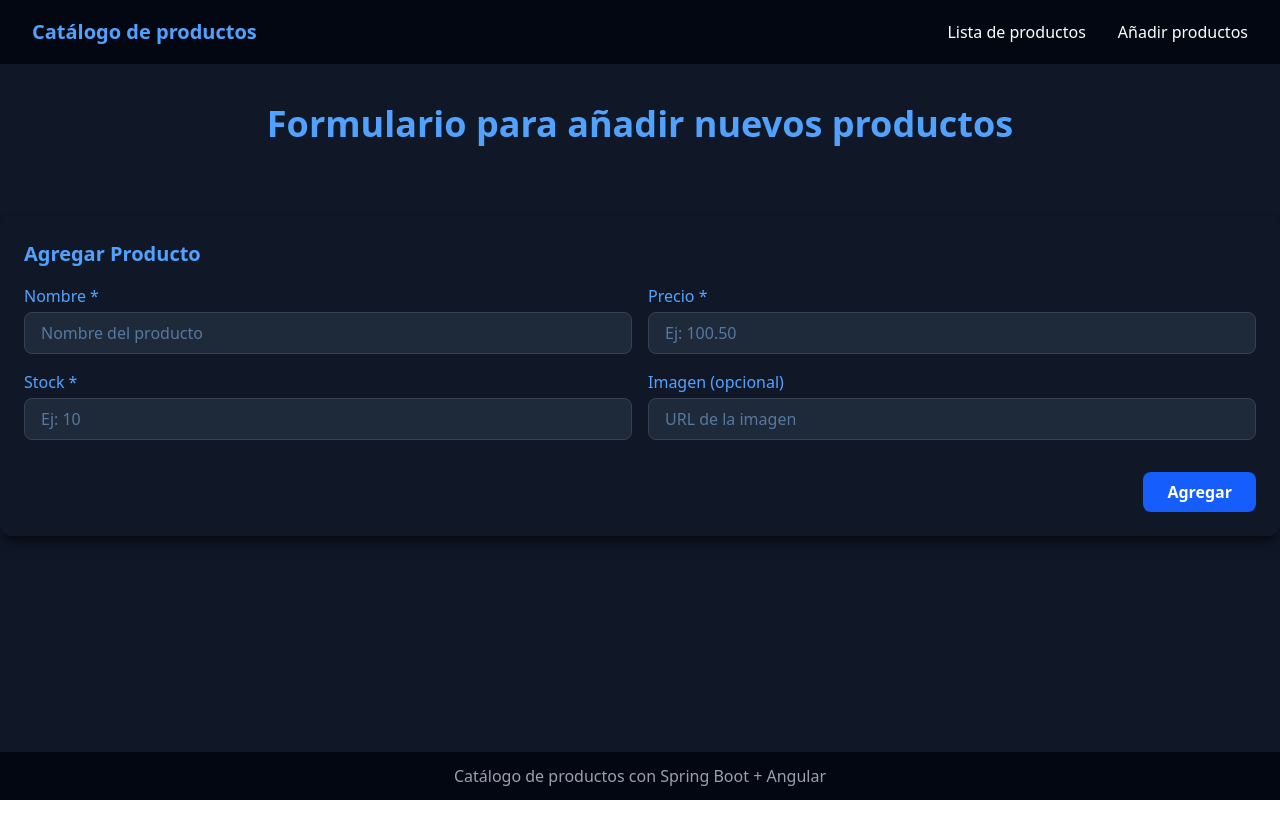
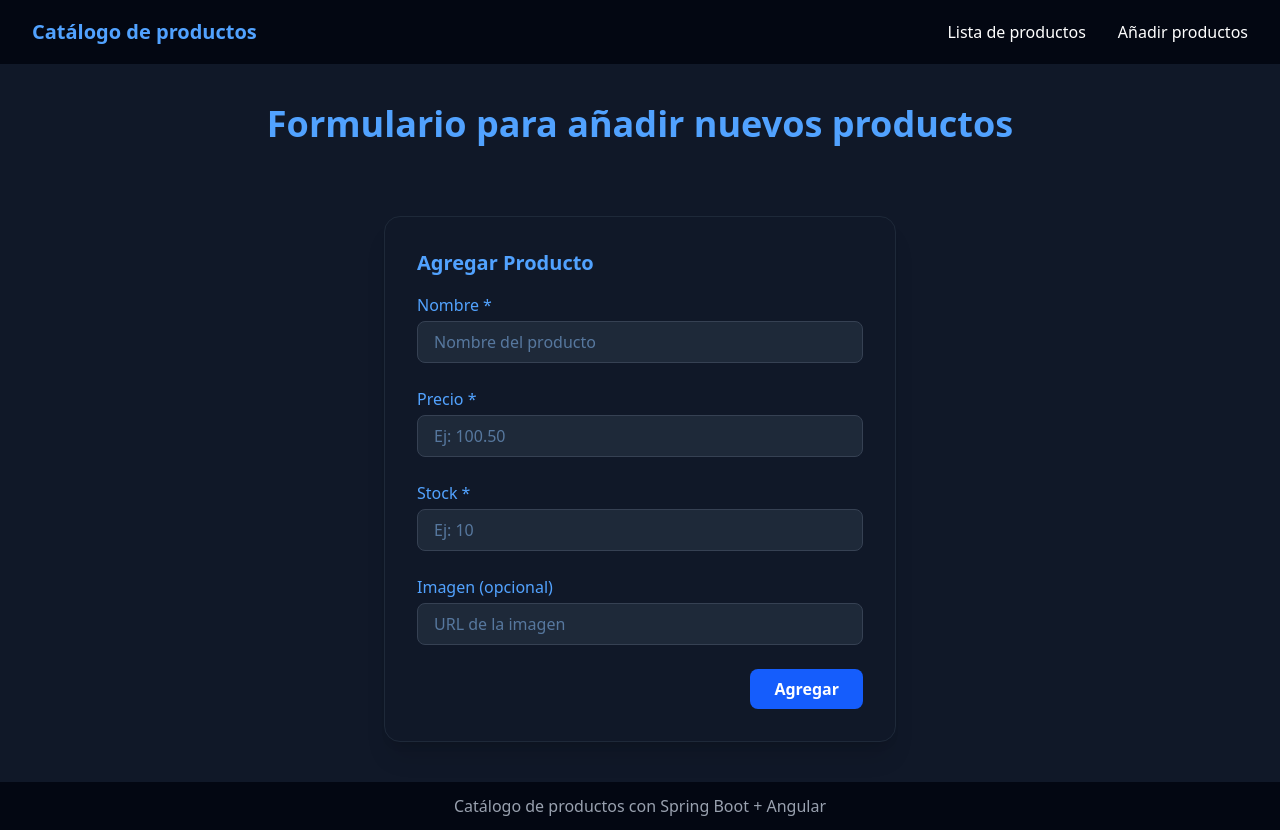
Before and after one commit to IFC33B/cataleg-productes, an Angular app in the folder front-end/cataleg-productes/: page /formulari in a window 1280 px wide. Before the commit the page ends 800 px from the top, so only its background shows below. Built offline with nearby package versions, Linux system fonts and the light colour scheme.

Commit message:
Fix(producte.service.ts): change undefinde to null

```diff
--- a/front-end/cataleg-productes/src/app/components/formulari-productes/formulari-productes.html
+++ b/front-end/cataleg-productes/src/app/components/formulari-productes/formulari-productes.html
@@ -25,11 +25,11 @@
 
     <!-- Formulario -->
     @if (!carregant() && !error()) {
-    <div class="bg-gray-900 rounded-xl shadow-lg shadow-black/50 p-6 mb-8">
+    <div class="max-w-lg mx-auto bg-gray-95 rounded-2xl py-8 px-8 shadow-xl border border-gray-800">
 
         <h2 class="text-blue-400 text-xl font-bold mb-4">Agregar Producto</h2>
 
-        <form #formValidator="ngForm" (ngSubmit)="afegirProducte(formValidator)" class="grid gap-4 md:grid-cols-2">
+        <form #formValidator="ngForm" (ngSubmit)="afegirProducte(formValidator)" class="space-y-6">
 
             <!-- Nombre -->
             <div class="flex flex-col">
--- a/front-end/cataleg-productes/src/app/components/llista-productes/llista-productes.html
+++ b/front-end/cataleg-productes/src/app/components/llista-productes/llista-productes.html
@@ -1,4 +1,4 @@
-<section class="p-6 bg-gray-900 h-full">
+<section class="p-6 bg-gray-900 h-full overflow-y-auto">
     <h1 class="text-3xl font-bold mb-20 text-center text-white">Catálogo de productos</h1>
 
     <!-- Indicador de carga -->
--- a/front-end/cataleg-productes/src/app/services/producte.service.ts
+++ b/front-end/cataleg-productes/src/app/services/producte.service.ts
@@ -15,10 +15,10 @@ export class ProducteService {
   getAllProductes(minPreu?: number, maxPreu?: number): Observable<Producte[]> {
     let params = new HttpParams();
 
-    if (minPreu !== undefined) {
+    if (minPreu != null) {
       params = params.set('minPreu', minPreu)
     }
-    if (maxPreu !== undefined) {
+    if (maxPreu != null) {
       params = params.set('maxPreu', maxPreu)
     }
 
```
